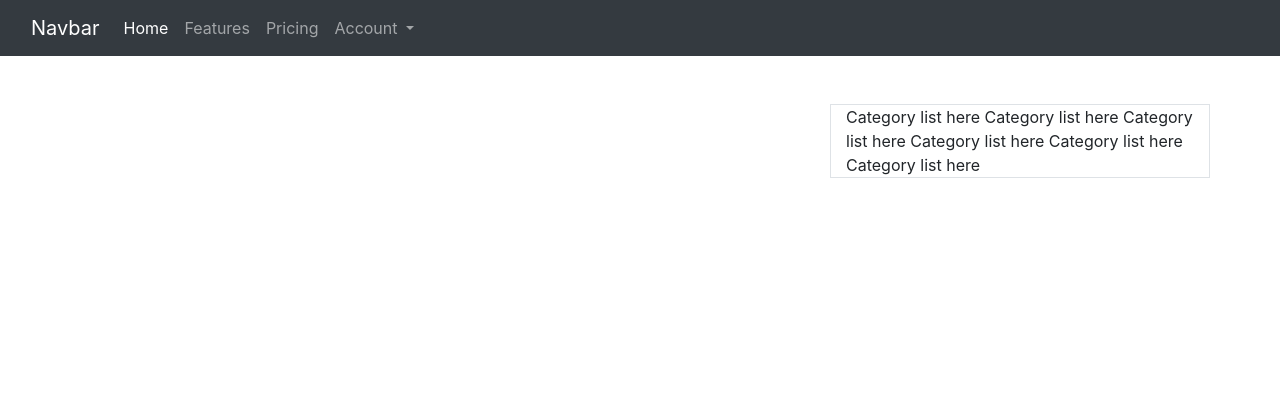
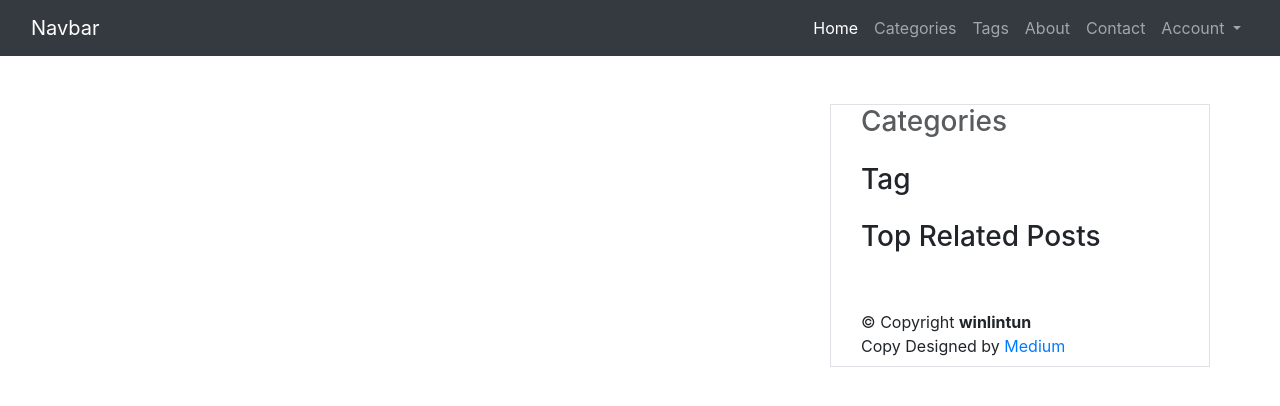
Before and after one commit to winlintun/django-practice-projects, a Django app: page /blog/ in a window 1280 px wide. Shown: the top 406 px of the page. Run offline with Django 4.2, Linux system fonts and the light colour scheme; data that the repository does not hold is empty; parts of the project's set-up code (start-up, migrations or seed data) failed here and were passed over; some libraries are stand-ins or nearby versions.

Commit message:
category and tag each element display

```diff
--- a/blog/urls.py
+++ b/blog/urls.py
@@ -7,5 +7,8 @@ app_name = "blog"
 urlpatterns = [
     path("", views.PostListView.as_view(), name="home"),
     path("detail/<slug:slug>/", views.PostDetailView.as_view(), name="detail"),
+    path("create/", views.PostUploadView.as_view(), name="create"),
+    path("categories/<str:name>/", views.category, name="category"),
+    path("tags/<str:name>/", views.tag, name="tag"),
 
 ]
--- a/blog/views.py
+++ b/blog/views.py
@@ -1,8 +1,9 @@
-from django.shortcuts import render
+from django.shortcuts import render, get_object_or_404
 from django.views import generic
-from .models import Post
-from .forms import CommentForm
-from django.urls import reverse
+from .models import Post, Tag, Category
+from .forms import CommentForm, WritePost
+from django.urls import reverse_lazy, reverse
+from django.utils.text import slugify
 
 
 class PostListView(generic.ListView):
@@ -55,3 +56,29 @@ class PostDetailView(generic.DetailView, generic.edit.FormMixin):
     #     new_comment.post = self.object
     #     new_comment.save()
     #     return super().form_valid(form)
+
+
+class PostUploadView(generic.CreateView):
+    model = Post
+    fields = ["title", "content", "image", "categories", "tags", "status"]
+    template_name = "blog/form.html"
+
+    def form_valid(self, form):
+        form.instance.author = self.request.user
+        form.instance.slug = slugify(self.request.POST['title'])
+        return super().form_valid(form)
+
+    def get_success_url(self):
+        return reverse("blog:home")
+
+
+def tag(request, name):
+    return render(request, "blog/tag_content.html", {
+        "data": Tag.objects.get(name=name),
+    })
+
+
+def category(request, name):
+    return render(request, "blog/tag_content.html", {
+        "data": Category.objects.get(name=name),
+    })
--- a/static/main.css
+++ b/static/main.css
@@ -8,3 +8,17 @@
 line-height: 2;
 
 }
+
+.left {
+   position: relative;
+   height: 100%;
+   display: inline-block;
+   width: 100%;
+
+}
+
+.inner {
+    top: 101px;
+      position: sticky;
+      margin-top: 0px;
+}
--- a/templates/base.html
+++ b/templates/base.html
@@ -18,39 +18,59 @@
 
     <nav class="navbar sticky-top navbar-expand-lg bg-body-tertiary bg-dark" data-bs-theme="dark">
       <div class="container-fluid">
-        <a class="navbar-brand" href="#">Navbar</a>
+        <a class="navbar-brand" href="{% url 'blog:home' %}">Navbar</a>
         <button class="navbar-toggler" type="button" data-bs-toggle="collapse" data-bs-target="#navbarNav" aria-controls="navbarNav" aria-expanded="false" aria-label="Toggle navigation">
           <span class="navbar-toggler-icon"></span>
         </button>
-        <div class="collapse navbar-collapse" id="navbarNav">
+        <div class="collapse navbar-collapse justify-content-end" id="navbarNav">
           <ul class="navbar-nav">
+            {% if request.user.is_authenticated %}
               <li class="nav-item">
-              <a class="nav-link active" aria-current="page" href="#">Home</a>
+                  <a class="nav-link active" aria-current="page" href="{% url 'blog:create' %}">Write</a>
+              </li>
+              <li class="nav-item dropdown">
+                  <a class="nav-link dropdown-toggle" href="#" role="button" data-bs-toggle="dropdown" aria-expanded="false">
+                      {{request.user.username}}
+                  </a>
+                  <ul class="dropdown-menu">
+                    <li><hr class="dropdown-divider"></li>
+                    <li><a class="dropdown-item" href="{% url 'account:logout' %}">Logout</a></li>
+                  </ul>
+              </li>
+            {% else %}
+                <li class="nav-item">
+                  <a class="nav-link active" aria-current="page" href="{% url 'blog:home' %}">Home</a>
                 </li>
                 <li class="nav-item">
-              <a class="nav-link" href="#">Features</a>
+                  <a class="nav-link" href="#">Categories</a>
                 </li>
                 <li class="nav-item">
-              <a class="nav-link" href="#">Pricing</a>
+                  <a class="nav-link" href="#">Tags</a>
+                </li>
+                <li class="nav-item">
+                  <a class="nav-link" href="#">About</a>
+                </li>
+                <li class="nav-item">
+                  <a class="nav-link" href="#">Contact</a>
                 </li>
                 <li class="nav-item dropdown">
                   <a class="nav-link dropdown-toggle" href="#" role="button" data-bs-toggle="dropdown" aria-expanded="false">
                     Account
                   </a>
                   <ul class="dropdown-menu">
+                    <li><a class="dropdown-item" href="{% url 'account:register' %}">Register</a></li>
                     <li><a class="dropdown-item" href="{% url 'account:login' %}">Login</a></li>
-                <li><a class="dropdown-item" href="{% url 'account:register' %}">Register</a></li>
-                <li><hr class="dropdown-divider"></li>
-                <li><a class="dropdown-item" href="{% url 'account:logout' %}">Logout</a></li>
                   </ul>
                 </li>
-
+            {% endif %}
           </ul>
         </div>
       </div>
     </nav>
 
     <div class="container">
+        <!-- <h3 class="mt-3">Message here</h3> -->
+        <div class="mt-3"></div>
         {% block content %}
         {% endblock %}
     </div>
--- a/templates/blog/index.html
+++ b/templates/blog/index.html
@@ -30,16 +30,73 @@
             </div>
             {% endfor %}
         </div>
-        <div class="col-lg-4 col-sm-12 border position-relative">
-            <div class="">
-                  Category list here
-                Category list here
-                Category list here
-                Category list here
-                Category list here
-                Category list here
+        <div class="col-lg-4 col-sm-12 border">
+            <div class="left" style="position: relative;height: 100%;display: inline-block;width: 100%;">
+                <div class="inner" style="top: 101px;position: sticky;margin-top: 0px;">
+                    <!-- Category -->
+                    <div class="container mb-3">
+                        <div class="row">
+                            <div class="col">
+                                <small class="text-body-secondary">
+                                    <h3>Categories</h3>
+                                    {% for blog in blog_list %}
+                                        {% for category in blog.categories.all %}
+                                        <a href="{% url 'blog:category' category %}" class="btn {% cycle 'btn-outline-primary' 'btn-outline-secondary' 'btn-outline-success' 'btn-outline-danger' 'btn-outline-warning' 'btn-outline-info' 'btn-outline-dark' %} btn-sm">{{ category|slice:"1:2" }}</a>
+                                        {% endfor %}
+                                    {% endfor %}
+                                </small>
+                            </div>
+                        </div>
+                    </div>
+                    <!-- Tag list -->
+                    <div class="container mb-3">
+                        <div class="row">
+                            <div class="col">
+                                <h3>Tag</h3>
+                                <small class="text-body-secondary">
+                                    {% for blog in blog_list %}
+                                        {% for tag in blog.tags.all %}
+                                        <a href="{% url 'blog:tag' tag %}" class="btn {% cycle 'btn-outline-primary' 'btn-outline-secondary' 'btn-outline-success' 'btn-outline-danger' 'btn-outline-warning' 'btn-outline-info' 'btn-outline-dark' %} btn-sm">{{ tag|slice:"1:2" }}</a>
+                                        {% endfor %}
+                                    {% endfor %}
+                                </small>
+                            </div>
+                        </div>
+                    </div>
+                    <!-- Top blog post -->
+                    <div class="container">
+                        <div class="row">
+                            <div class="col">
+                                <h3>Top Related Posts</h3>
+                                <small class="text-body-secondary">
+                                    {% for blog in blog_list %}
+                                        {% if forloop.counter < 6 %}
+                                        <a href="{% url 'blog:detail' blog.slug %}" class="link" style="text-decoration: none;color: black;cursor: pointer;">
+                                        <div class="card">
+                                          <div class="card-body">
+                                            <h5 class="card-title">{{blog.title}}</h5>
+                                            <p class="card-text">{{ blog.content | truncatewords:5 }}</p>
+                                          </div>
+                                        </div>
+                                        </a>
+                                        {% endif %}
+                                    {% endfor %}
+                                </small>
+                            </div>
+                        </div>
+                    </div>
+
+                <div class="container mt-5 mb-2">
+                  <div class="copyright">
+                    © Copyright <strong><span>winlintun</span></strong>
+                  </div>
+                  <div class="credits">
+                    Copy Designed by <a href="https://medium.com/">Medium</a>
+                  </div>
+                </div>
+
+                </div>
             </div>
-
         </div>
     </div>
 {% endblock %}
--- a/templates/blog/tags.html
+++ b/templates/blog/tags.html
@@ -2,7 +2,7 @@
 <p class="card-text">
     <small class="text-body-secondary">
         {% for tag in blog.tags.all %}
-        <a href="#" class="btn {% cycle 'btn-outline-primary' 'btn-outline-secondary' 'btn-outline-success' 'btn-outline-danger' 'btn-outline-warning' 'btn-outline-info' 'btn-outline-dark' %} btn-sm">{{ tag|slice:"1:2" }}</a>
+        <a href="{% url 'blog:tag' tag %}" class="btn {% cycle 'btn-outline-primary' 'btn-outline-secondary' 'btn-outline-success' 'btn-outline-danger' 'btn-outline-warning' 'btn-outline-info' 'btn-outline-dark' %} btn-sm">{{ tag|slice:"1:2" }}</a>
         {% endfor %}
     </small>
     <small class="text-body-secondary mx-3">{{ blog.content|readtime}}</small>
```
Also changed, not shown: blog/forms.py (+7 -1 lines), templates/blog/card.html (+8 -8 lines), templates/blog/detail.html (+4 -14 lines), templates/blog/form.html (added, +19 -0 lines), templates/blog/tag_content.html (added, +32 -0 lines). Lines whose indentation alone changed are shown as unchanged.
